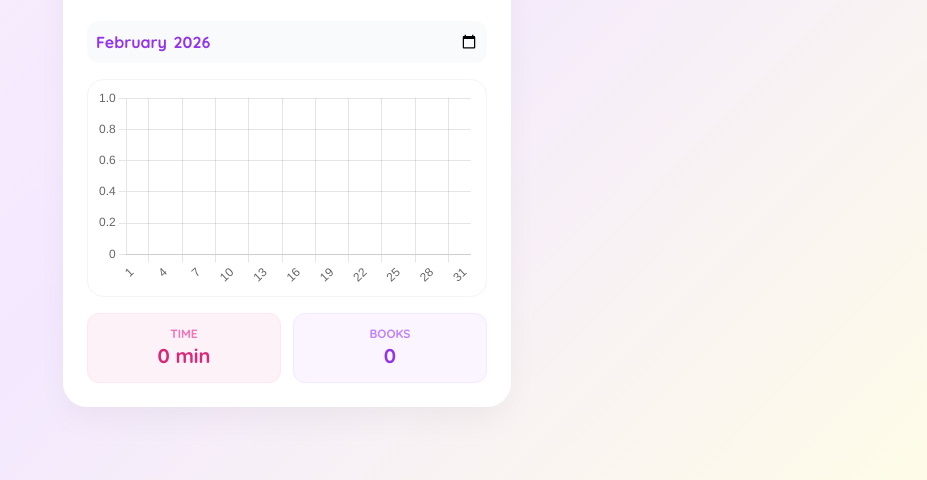
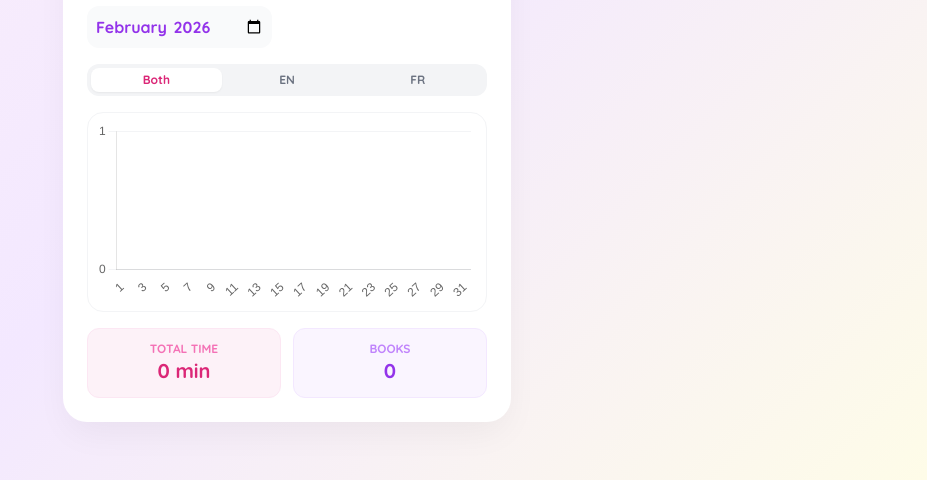
Before and after one commit to ckevac/katelynreads, a plain HTML site: page index.html in a window 1280 px wide. Both pictures are taken after a click on the button "📊 Reports". Shown: the part 320-800 px from the top of the page, without its empty margins (353-1280 px from the left). Drawn offline with nearby package versions, Linux system fonts and the light colour scheme; no server answers.

Commit message:
Update index.html
Fixing missing reports

```diff
--- a/index.html
+++ b/index.html
@@ -27,12 +27,22 @@
         .profile-img { width: 100%; height: 100%; object-fit: cover; }
         .tab-active { border-bottom: 4px solid #ec4899; color: #ec4899; }
 
-        /* Pulse for the "Check Silent Mode" alert */
         @keyframes pulse-red {
             0%, 100% { opacity: 1; }
             50% { opacity: 0.5; }
         }
         .animate-pulse-slow { animation: pulse-red 2s infinite; }
+
+        .loader {
+            border: 3px solid #f3f3f3;
+            border-top: 3px solid #ec4899;
+            border-radius: 50%;
+            width: 20px;
+            height: 20px;
+            animation: spin 1s linear infinite;
+            display: inline-block;
+        }
+        @keyframes spin { 0% { transform: rotate(0deg); } 100% { transform: rotate(360deg); } }
     </style>
 </head>
 <body class="min-h-screen flex items-center justify-center p-4">
@@ -64,7 +74,6 @@
 
                 <div id="timerDisplay" class="text-4xl font-bold text-center text-purple-600 mb-2">20:00</div>
 
-                <!-- iPad Specific Reminder -->
                 <div id="ipadReminder" class="hidden text-center mb-4">
                     <p class="text-[10px] font-bold text-red-500 uppercase animate-pulse-slow">
                         ⚠️ iPad Tip: Check "Silent Mode" in Control Center!
@@ -107,16 +116,27 @@
             </form>
         </div>
 
-        <!-- REPORT VIEW (Shortened for space) -->
+        <!-- REPORT VIEW -->
         <div id="viewReport" class="hidden">
             <div class="space-y-4">
-                <input type="month" id="reportMonth" class="w-full p-2 bg-gray-50 rounded-xl border-none font-bold text-purple-600">
-                <div class="bg-white rounded-2xl border border-gray-100 p-2">
-                    <canvas id="readingChart" height="200"></canvas>
+                <div class="flex justify-between items-center">
+                    <input type="month" id="reportMonth" class="p-2 bg-gray-50 rounded-xl border-none font-bold text-purple-600 focus:outline-none">
+                    <div id="refreshIndicator" class="hidden"><div class="loader"></div></div>
                 </div>
+
+                <div class="flex bg-gray-100 p-1 rounded-xl">
+                    <button onclick="updateChartFilter('All')" class="filter-btn flex-1 py-1 text-xs font-bold rounded-lg bg-white shadow-sm text-pink-600" data-filter="All">Both</button>
+                    <button onclick="updateChartFilter('English')" class="filter-btn flex-1 py-1 text-xs font-bold rounded-lg text-gray-500" data-filter="English">EN</button>
+                    <button onclick="updateChartFilter('French')" class="filter-btn flex-1 py-1 text-xs font-bold rounded-lg text-gray-500" data-filter="French">FR</button>
+                </div>
+
+                <div class="bg-white rounded-2xl border border-gray-100 p-2" style="height: 200px; position: relative;">
+                    <canvas id="readingChart"></canvas>
+                </div>
+
                 <div id="statsSummary" class="grid grid-cols-2 gap-3 text-center">
                     <div class="bg-pink-50 p-3 rounded-xl border border-pink-100">
-                        <div class="text-xs text-pink-400 font-bold uppercase">Time</div>
+                        <div class="text-xs text-pink-400 font-bold uppercase">Total Time</div>
                         <div id="statTotal" class="text-xl font-bold text-pink-600">0 min</div>
                     </div>
                     <div class="bg-purple-50 p-3 rounded-xl border border-purple-100">
@@ -131,7 +151,13 @@
     </div>
 
     <script>
-        // --- PRO AUDIO ENGINE (iPad Optimized) ---
+        // --- CONFIG ---
+        const scriptURL = 'https://script.google.com/macros/s/AKfycbz-QZeVDHM14hUZfzDlVovm-HeyAv6YQ0hi2k4QPEeRnvGP29lscStUjRSxPkg6hPEp/exec';
+        let localData = [];
+        let currentFilter = 'All';
+        let chartInstance;
+
+        // --- AUDIO ENGINE ---
         let audioCtx;
         let audioBuffer;
 
@@ -154,17 +180,44 @@
             source.start(0);
         }
 
-        // --- TIMER LOGIC ---
-        let timerInterval;
-        let timeLeft = 1200;
+        // --- FETCH DATA FROM SHEET ---
+        async function fetchHistory() {
+            const indicator = document.getElementById('refreshIndicator');
+            indicator.classList.remove('hidden');
+            try {
+                const response = await fetch(scriptURL);
+                if (!response.ok) throw new Error('Network response was not ok');
+
+                const data = await response.json();
+                if (Array.isArray(data)) {
+                    localData = data;
+                    localStorage.setItem('katelyn_logs_backup', JSON.stringify(data));
+                    renderChart();
+                }
+            } catch (e) {
+                console.warn("Fetch failed, using local backup.", e);
+                localData = JSON.parse(localStorage.getItem('katelyn_logs_backup') || '[]');
+                renderChart();
+            } finally {
+                indicator.classList.add('hidden');
+            }
+        }
+
+        // --- TABS ---
+        function switchTab(t) {
+            document.getElementById('viewLog').classList.toggle('hidden', t !== 'log');
+            document.getElementById('viewReport').classList.toggle('hidden', t !== 'report');
+            document.getElementById('tabLog').classList.toggle('tab-active', t === 'log');
+            document.getElementById('tabReport').classList.toggle('tab-active', t === 'report');
+            if (t === 'report') fetchHistory();
+        }
+
+        // --- TIMER ---
+        let timerInterval, timeLeft = 1200;
         const display = document.getElementById('timerDisplay');
-        const startBtn = document.getElementById('startTimerBtn');
-        const stopBtn = document.getElementById('stopTimerBtn');
-        const ipadRem = document.getElementById('ipadReminder');
 
         function updateDisplay() {
-            const m = Math.floor(timeLeft / 60);
-            const s = timeLeft % 60;
+            const m = Math.floor(timeLeft / 60), s = timeLeft % 60;
             display.innerText = `${m}:${s.toString().padStart(2, '0')}`;
         }
 
@@ -173,13 +226,12 @@
             updateDisplay();
         };
 
-        startBtn.onclick = async () => {
-            await initAudio(); // Initial interaction unlocks Web Audio
+        document.getElementById('startTimerBtn').onclick = async () => {
+            await initAudio();
             if (audioCtx.state === 'suspended') audioCtx.resume();
-
-            startBtn.classList.add('hidden');
-            stopBtn.classList.remove('hidden');
-            ipadRem.classList.remove('hidden');
+            document.getElementById('startTimerBtn').classList.add('hidden');
+            document.getElementById('stopTimerBtn').classList.remove('hidden');
+            document.getElementById('ipadReminder').classList.remove('hidden');
 
             timerInterval = setInterval(() => {
                 timeLeft--;
@@ -189,31 +241,19 @@
                     playAlarm();
                     document.getElementById('duration').value = document.getElementById('timerInput').value;
                     showMessage("⏰ Time's up! Great reading!", "bg-purple-600 text-white shadow-xl");
-                    stopBtn.click();
+                    document.getElementById('stopTimerBtn').click();
                 }
             }, 1000);
         };
 
-        stopBtn.onclick = () => {
+        document.getElementById('stopTimerBtn').onclick = () => {
             clearInterval(timerInterval);
-            stopBtn.classList.add('hidden');
-            startBtn.classList.remove('hidden');
-            ipadRem.classList.add('hidden');
+            document.getElementById('stopTimerBtn').classList.add('hidden');
+            document.getElementById('startTimerBtn').classList.remove('hidden');
+            document.getElementById('ipadReminder').classList.add('hidden');
         };
 
-        // --- TABS & FORM ---
-        function switchTab(t) {
-            document.getElementById('viewLog').classList.toggle('hidden', t !== 'log');
-            document.getElementById('viewReport').classList.toggle('hidden', t !== 'report');
-            document.getElementById('tabLog').classList.toggle('tab-active', t === 'log');
-            document.getElementById('tabReport').classList.toggle('tab-active', t === 'report');
-            if (t === 'report') renderChart();
-        }
-
-        let localData = JSON.parse(localStorage.getItem('katelyn_logs') || '[]');
-        document.getElementById('date').valueAsDate = new Date();
-        document.getElementById('reportMonth').value = new Date().toISOString().slice(0, 7);
-
+        // --- SUBMIT LOG ---
         document.getElementById('readingForm').onsubmit = async (e) => {
             e.preventDefault();
             const log = {
@@ -222,12 +262,94 @@
                 duration: parseInt(document.getElementById('duration').value),
                 language: document.querySelector('input[name="language"]:checked').value
             };
-            localData.push(log);
-            localStorage.setItem('katelyn_logs', JSON.stringify(localData));
-            showMessage("Saved! 🌟", "bg-green-100 text-green-700");
-            e.target.reset();
-            document.getElementById('date').valueAsDate = new Date();
+
+            const btn = document.getElementById('submitBtn');
+            btn.disabled = true; btn.innerText = "Saving... 🌟";
+
+            try {
+                await fetch(scriptURL, {
+                    method: 'POST',
+                    mode: 'no-cors',
+                    body: JSON.stringify(log)
+                });
+
+                showMessage("Great job! Saved to your sheet. 📖", "bg-green-100 text-green-700");
+                e.target.reset();
+                document.getElementById('date').valueAsDate = new Date();
+
+                localData.push(log);
+                localStorage.setItem('katelyn_logs_backup', JSON.stringify(localData));
+            } catch (e) {
+                showMessage("Check internet connection.", "bg-red-100 text-red-700");
+            } finally {
+                btn.disabled = false; btn.innerText = "Log Reading! ✨";
+            }
         };
+
+        // --- CHART & FILTERS ---
+        function updateChartFilter(lang) {
+            currentFilter = lang;
+            document.querySelectorAll('.filter-btn').forEach(btn => {
+                const isActive = btn.dataset.filter === lang;
+                btn.classList.toggle('bg-white', isActive);
+                btn.classList.toggle('shadow-sm', isActive);
+                btn.classList.toggle('text-pink-600', isActive);
+                btn.classList.toggle('text-gray-500', !isActive);
+            });
+            renderChart();
+        }
+
+        document.getElementById('reportMonth').onchange = renderChart;
+
+        function renderChart() {
+            const month = document.getElementById('reportMonth').value;
+            if (!month) return;
+
+            const filtered = localData.filter(d => {
+                const dDate = d.date.substring(0, 7);
+                const matchMonth = dDate === month;
+                const matchLang = currentFilter === 'All' || d.language === currentFilter;
+                return matchMonth && matchLang;
+            });
+
+            const books = new Set(filtered.map(d => d.title.toLowerCase().trim()));
+            const total = filtered.reduce((acc, d) => acc + Number(d.duration), 0);
+
+            document.getElementById('statTotal').innerText = `${total} min`;
+            document.getElementById('statBooks').innerText = books.size;
+
+            const ctx = document.getElementById('readingChart').getContext('2d');
+            if (chartInstance) chartInstance.destroy();
+
+            // Days 1 to 31
+            const daysInMonth = 31;
+            const daysLabels = Array.from({length: daysInMonth}, (_, i) => i + 1);
+            const dataPoints = Array.from({length: daysInMonth}, (_, i) => {
+                const dayStr = `${month}-${(i + 1).toString().padStart(2, '0')}`;
+                return filtered.filter(d => d.date === dayStr).reduce((a, b) => a + Number(b.duration), 0);
+            });
+
+            chartInstance = new Chart(ctx, {
+                type: 'bar',
+                data: {
+                    labels: daysLabels,
+                    datasets: [{
+                        data: dataPoints,
+                        backgroundColor: currentFilter === 'French' ? '#a855f7' : '#ec4899',
+                        borderRadius: 4
+                    }]
+                },
+                options: {
+                    responsive: true,
+                    maintainAspectRatio: false,
+                    plugins: { legend: { display: false } },
+                    scales: {
+                        y: { beginAtZero: true, grid: { color: '#f3f4f6' }, ticks: { stepSize: 10 } },
+                        x: { grid: { display: false } }
+                    }
+                }
+            });
+        }
 
         function showMessage(msg, cls) {
             const s = document.getElementById('status');
@@ -237,36 +359,11 @@
             setTimeout(() => s.classList.add('hidden'), 5000);
         }
 
-        // --- BASIC CHART ---
-        let chartInstance;
-        function renderChart() {
-            const month = document.getElementById('reportMonth').value;
-            const filtered = localData.filter(d => d.date.startsWith(month));
-            const books = new Set(filtered.map(d => d.title.toLowerCase()));
-            const total = filtered.reduce((acc, d) => acc + d.duration, 0);
-
-            document.getElementById('statTotal').innerText = `${total} min`;
-            document.getElementById('statBooks').innerText = books.size;
-
-            const ctx = document.getElementById('readingChart').getContext('2d');
-            if (chartInstance) chartInstance.destroy();
-            chartInstance = new Chart(ctx, {
-                type: 'bar',
-                data: {
-                    labels: Array.from({length: 31}, (_, i) => i + 1),
-                    datasets: [{
-                        label: 'Minutes',
-                        data: Array.from({length: 31}, (_, i) => {
-                            const dayStr = `${month}-${(i + 1).toString().padStart(2, '0')}`;
-                            return filtered.filter(d => d.date === dayStr).reduce((a, b) => a + b.duration, 0);
-                        }),
-                        backgroundColor: '#ec4899',
-                        borderRadius: 4
-                    }]
-                },
-                options: { maintainAspectRatio: false, plugins: { legend: { display: false } } }
-            });
-        }
+        window.onload = () => {
+            document.getElementById('date').valueAsDate = new Date();
+            document.getElementById('reportMonth').value = new Date().toISOString().slice(0, 7);
+            fetchHistory();
+        };
     </script>
 </body>
 </html>
```
